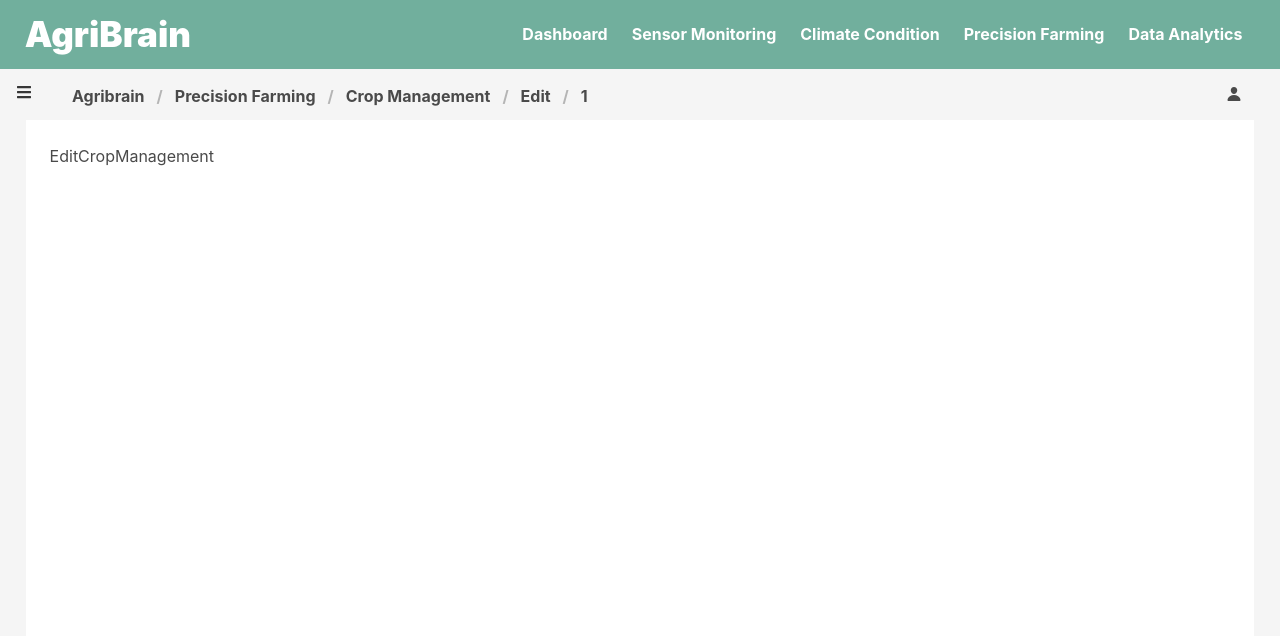
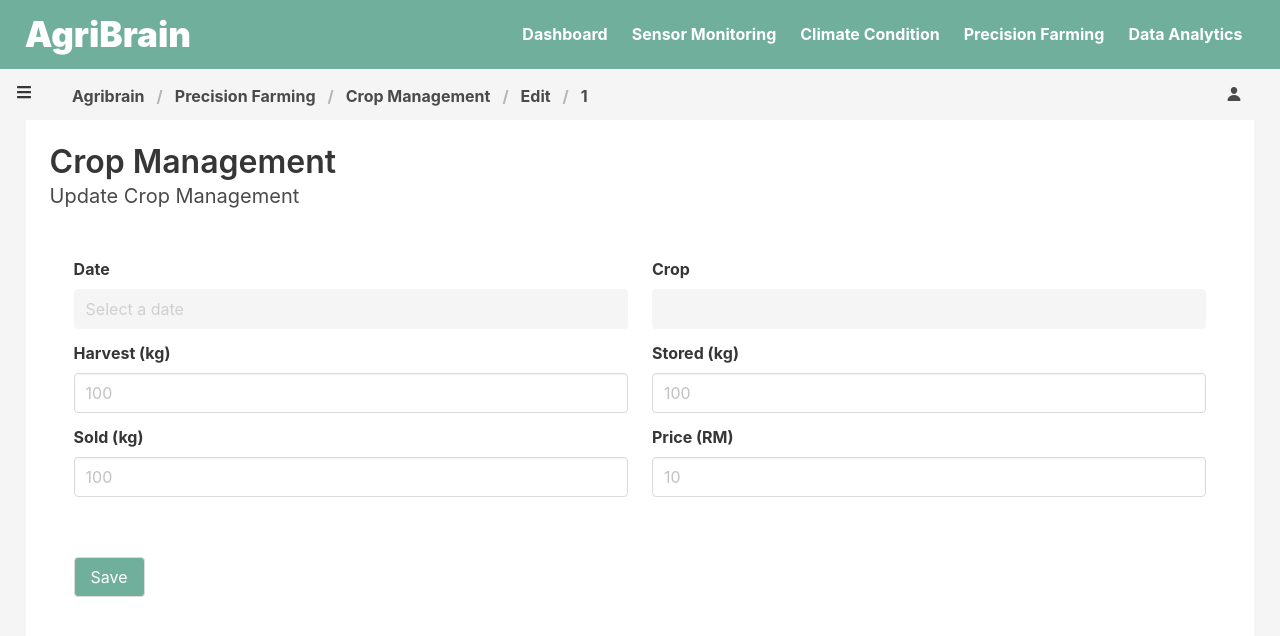
Before and after one commit to Vincci-ZeeChing/agribrain-system, a React (Create React App) app in the folder client/: page /precision-farming/crop-management/edit/1 in a window 1280 px wide. Shown: the top 636 px of the page. Built offline with nearby package versions, Linux system fonts and the light colour scheme; no server answers.

Commit message:
:lipstick: Edit Crop Management List

```diff
--- a/client/src/component/precision/cropManagement/EditCropManagement.jsx
+++ /dev/null
@@ -1,11 +0,0 @@
-import React from 'react';
-
-const EditCropManagement = () => {
-    return (
-        <div>
-            EditCropManagement
-        </div>
-    );
-};
-
-export default EditCropManagement;
--- /dev/null
+++ b/client/src/component/precision/cropManagement/FormEditCropManagement.jsx
@@ -0,0 +1,180 @@
+import React, { useEffect, useState } from 'react';
+import { useNavigate, useParams } from 'react-router-dom';
+import axios from 'axios';
+import DatePicker from "react-datepicker";
+
+const FormEditCropManagement = () => {
+    const [crops, setCrops] = useState("");
+    const [cropId, setCropId] = useState("");
+
+    const [dates, setDates] = useState(null);
+    const [harvest, setHarvest] = useState('');
+    const [store, setStore] = useState('');
+    const [sold, setSold] = useState('');
+    const [price, setPrice] = useState('');
+    const [message, setMessage] = useState('');
+    const navigate = useNavigate();
+
+    const { id } = useParams();
+
+    useEffect(() => {
+        const getCropsManagementById = async () => {
+            try {
+                const response = await axios.get(`http://localhost:5000/api/v1/cropManagement/${id}`);
+                const cropManagement = response.data;
+                setCropId(cropManagement.CROP_T.id)
+                setCrops(cropManagement.CROP_T.crop_name);
+                setDates(cropManagement.c_management_date);
+                setHarvest(cropManagement.c_management_harvest);
+                setStore(cropManagement.c_management_stored);
+                setSold(cropManagement.c_management_sold);
+                setPrice(cropManagement.c_management_price);
+                console.log(crops);
+                console.log(dates);
+            } catch (error) {
+                console.log(error);
+            }
+        };
+        getCropsManagementById();
+    }, [id]);
+
+
+    const handleUpdateCropManagement = async (e) => {
+        e.preventDefault();
+        try {
+            await axios.patch(`http://localhost:5000/api/v1/cropManagement/${id}`,{
+                c_management_date: dates,
+                c_management_harvest: harvest,
+                c_management_stored: store,
+                c_management_sold: sold,
+                c_management_price: price,
+                cropId: cropId,
+            })
+            navigate("/precision-farming/crop-management");
+        }catch (error) {
+            if(error.response){
+                setMessage(error.response.data.message);
+            }
+        }
+    }
+
+
+    return (
+        <div>
+            <h1 className="title">Crop Management</h1>
+            <h2 className="subtitle">Update Crop Management</h2>
+
+            <div className="card is-shadowless">
+                <div className="card-content">
+                    <div className="content">
+                        <form onSubmit={handleUpdateCropManagement}>
+                            <div className="columns">
+                                <div className="column">
+                                    <div className="field">
+                                        <label className="label">Date</label>
+                                        <input
+                                            type="text"
+                                            className="input"
+                                            placeholder="Select a date"
+                                            name="date"
+                                            disabled={true}
+                                            value={dates}
+                                            onChange={(e) => setDates(e.target.value)}
+                                        />
+                                    </div>
+
+                                    <div className="field">
+                                        <label className="label">Harvest (kg)</label>
+                                        <div className="control">
+                                            <input
+                                                type="number"
+                                                className="input"
+                                                placeholder="100"
+                                                name="harvest"
+                                                value={harvest}
+                                                onChange={(e) => setHarvest(e.target.value)}
+                                            />
+                                        </div>
+                                    </div>
+
+                                    <div className="field">
+                                        <label className="label">Sold (kg)</label>
+                                        <div className="control">
+                                            <input
+                                                type="number"
+                                                className="input"
+                                                placeholder="100"
+                                                name="sold"
+                                                value={sold}
+                                                onChange={(e) => setSold(e.target.value)}
+                                            />
+                                        </div>
+                                    </div>
+                                </div>
+
+                                <div className="column">
+                                    <div className="field">
+                                        <label className="label">Crop</label>
+                                        <div className="control">
+                                            <input
+                                                type="text"
+                                                className="input"
+                                                name="crops"
+                                                disabled={true}
+                                                value={crops}
+                                                onChange={(e) => setCrops(e.target.value)}
+                                            />
+                                        </div>
+                                    </div>
+
+
+                                    <div className="field">
+                                        <label className="label">Stored (kg)</label>
+                                        <div className="control">
+                                            <input
+                                                type="number"
+                                                className="input"
+                                                placeholder="100"
+                                                name="stored"
+                                                value={store}
+                                                onChange={(e) => setStore(e.target.value)}
+                                            />
+                                        </div>
+                                    </div>
+
+                                    <div className="field">
+                                        <label className="label">Price (RM)</label>
+                                        <div className="control">
+                                            <input
+                                                type="number"
+                                                className="input"
+                                                placeholder="10"
+                                                name="price"
+                                                value={price}
+                                                onChange={(e) => setPrice(e.target.value)}
+                                            />
+                                        </div>
+                                    </div>
+                                </div>
+                            </div>
+
+                            <div className="field">
+                                <div className="control mt-6">
+                                    <button
+                                        type="submit"
+                                        className="button"
+                                        style={{ backgroundColor: '#71AF9D', color: 'white' }}
+                                    >
+                                        Save
+                                    </button>
+                                </div>
+                            </div>
+                        </form>
+                    </div>
+                </div>
+            </div>
+        </div>
+    );
+};
+
+export default FormEditCropManagement;
--- a/client/src/page/precisionFamring/CropManagement/EditCManagement.jsx
+++ b/client/src/page/precisionFamring/CropManagement/EditCManagement.jsx
@@ -4,8 +4,8 @@ import {useNavigate} from "react-router-dom";
 import {getMe} from "../../../features/authSlice";
 import Layout from "../../layout/Layout";
 import {Helmet} from "react-helmet";
-import AddCropManagement from "../../../component/precision/cropManagement/AddCropManagement";
-import EditCropManagement from "../../../component/precision/cropManagement/EditCropManagement";
+import FormAddCropManagement from "../../../component/precision/cropManagement/FormAddCropManagement";
+import FormEditCropManagement from "../../../component/precision/cropManagement/FormEditCropManagement";
 
 const EditCManagement = () => {
     const dispatch = useDispatch();
@@ -27,7 +27,7 @@ const EditCManagement = () => {
             <Helmet>
                 <title>AgriBrain | Crop Management</title>
             </Helmet>
-            <EditCropManagement/>
+            <FormEditCropManagement/>
         </Layout>
     );
 };
```
